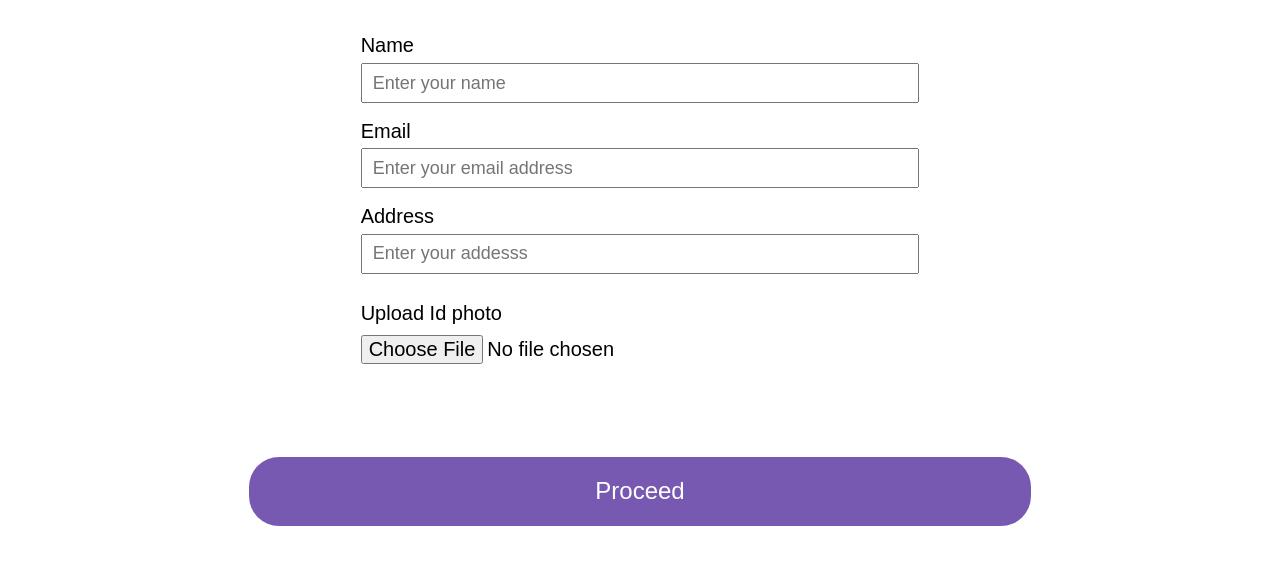
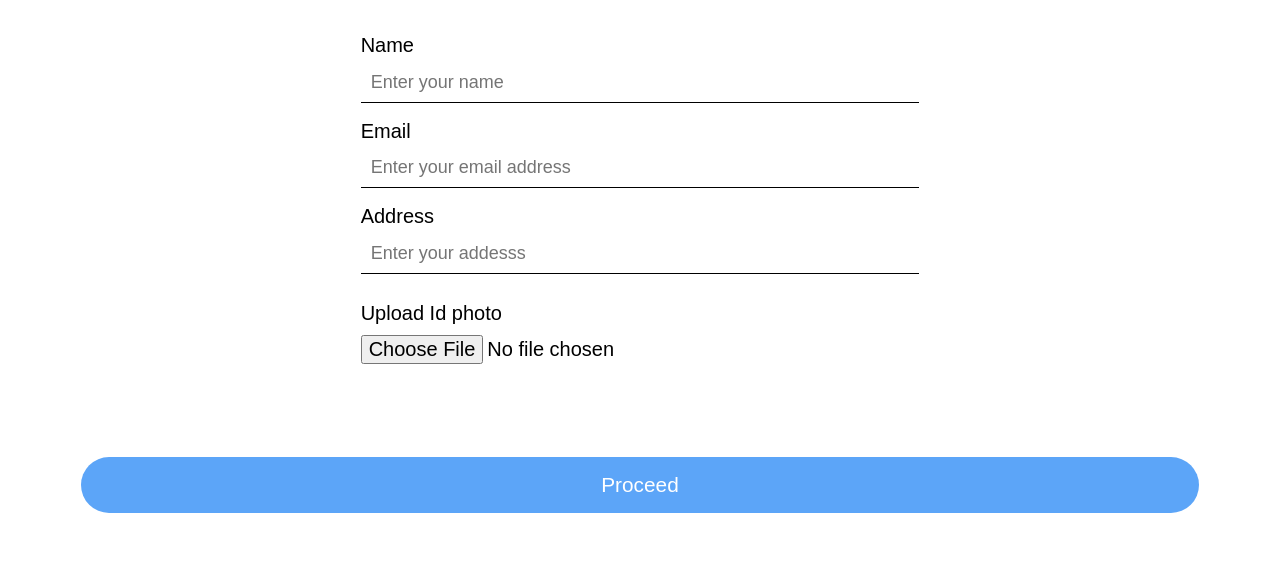
Before and after one commit to clientBackend/frontend, a plain HTML site: page LoginPage/loginpage.html in a window 1280 px wide. Shown: the part 65-630 px from the top of the page. Drawn offline with nearby package versions, Linux system fonts and the light colour scheme.

Commit message:
Update loginpage.css

```diff
--- a/LoginPage/loginpage.css
+++ b/LoginPage/loginpage.css
@@ -44,6 +44,8 @@
     height: 40px;
     font-size: 18px;
     padding-left: 10px;
+    border: none;
+    border-bottom: 1px solid black;
 }
 
 .upload{
@@ -72,16 +74,24 @@
 }
 
 .button{
-    width: 70%;
-    font-size: 1.5rem;
+    font-size: 1.3rem;
+    display: -webkit-box;
+    display: -ms-flexbox;
     display: flex;
-    justify-content: center;
-    padding: 1.3rem;
+    -webkit-box-align: center;
+        -ms-flex-align: center;
+            align-items: center;
+    -webkit-box-pack: center;
+        -ms-flex-pack: center;
+            justify-content: center;
+    padding: 1rem;
     background-color: transparent;
-    border-radius: 30px;
-    background-color: rgb(120, 89, 177);
-    color:white;
+    border-radius: 40px;
+    background-color: rgb(92, 165, 248);
+    color: white;
     border: none;
+    height: 20%;
+    width: 100%;
 }
 
 .error{
@@ -148,7 +158,7 @@
     }
 
     ::placeholder{
-        font-size: 0.8rem;
+        font-size: 0.9rem;
     }
 
     .input-box{
@@ -158,7 +168,6 @@
     .button{
         margin-top: 30px;
         font-size: 1.2rem;
-        width: 60%;
         padding: 1rem;
     }
 }
@@ -189,13 +198,12 @@
     }
 
     ::placeholder{
-        font-size: 0.6rem;
+        font-size: 0.8rem;
     }
 
     .button{
         margin-top: 40px;
         font-size: 1rem;
-        width: 40%;
         padding: 0.8rem;
     }
 }
```
